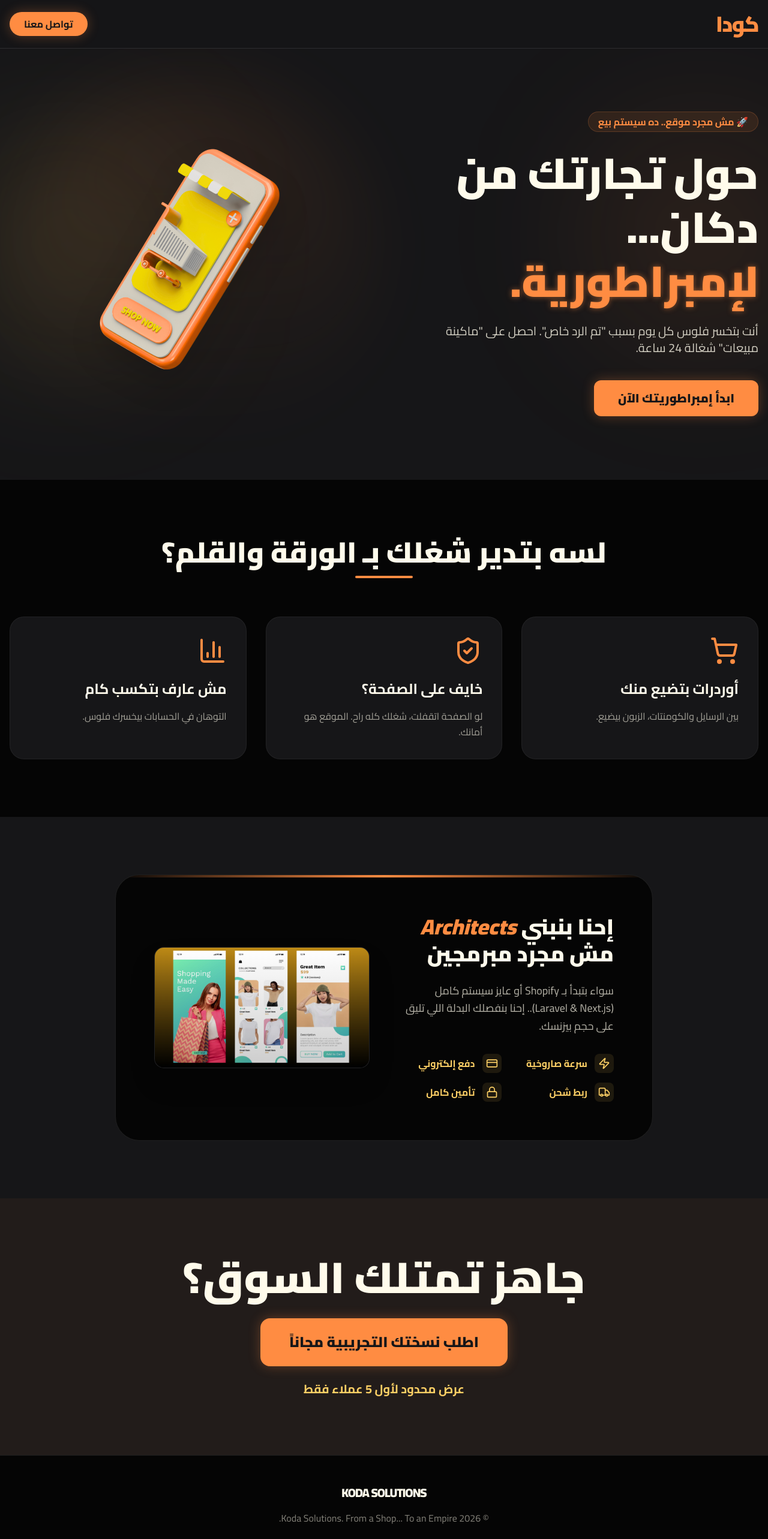
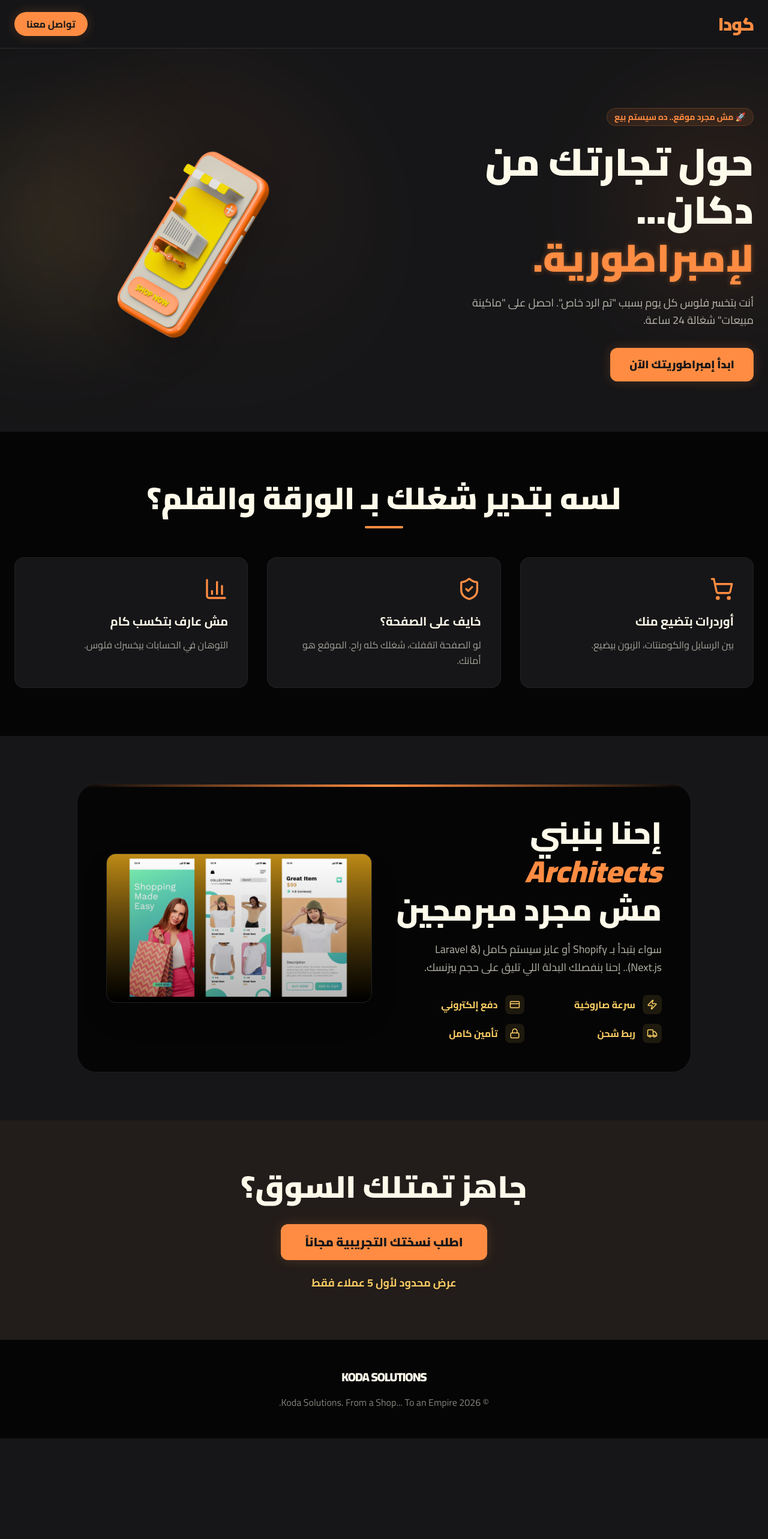
Before and after one commit to Koda-Solutions/Koda, a Next.js app: page / in a window 1280 px wide. Shown: the top 2566 px of the page at 60% size. After the commit the page ends 2398 px from the top, so only its background shows below. Built offline with nearby package versions, Linux system fonts and the light colour scheme.

Commit message:
Obtmizing the performance

```diff
--- a/src/app/globals.css
+++ b/src/app/globals.css
@@ -20,18 +20,34 @@ body {
   color: var(--foreground);
   font-family: var(--font-cairo);
   overflow-x: hidden;
+  -webkit-font-smoothing: antialiased;
+  -moz-osx-font-smoothing: grayscale;
 }
 
 @layer base {
   * {
     @apply border-white/10;
   }
+
+  h1 {
+    font-size: clamp(2.5rem, 5vw, 4.5rem);
+    line-height: 1.1;
+  }
+
+  h2 {
+    font-size: clamp(2rem, 4vw, 3.5rem);
+    line-height: 1.2;
+  }
+}
+
+.container {
+  max-width: 1280px !important;
 }
 
 .glow-orange {
-  box-shadow: 0 0 20px rgba(255, 140, 66, 0.3);
+  box-shadow: 0 0 20px rgba(255, 140, 66, 0.2);
 }
 
 .glow-text {
-  text-shadow: 0 0 10px rgba(255, 140, 66, 0.5);
+  text-shadow: 0 0 10px rgba(255, 140, 66, 0.4);
 }
--- a/src/components/CTA.tsx
+++ b/src/components/CTA.tsx
@@ -5,20 +5,19 @@ import { motion } from 'framer-motion';
 
 export default function CTA() {
   return (
-    <section className="py-24 relative overflow-hidden">
+    <section className="py-16 lg:py-20 relative overflow-hidden">
       <div className="absolute inset-0 bg-primary/5" />
-      <div className="container mx-auto px-4 relative z-10 text-center">
+      <div className="container mx-auto px-6 relative z-10 text-center">
         <motion.div
-          initial={{ opacity: 0, scale: 0.9 }}
+          initial={{ opacity: 0, scale: 0.98 }}
           whileInView={{ opacity: 1, scale: 1 }}
+          viewport={{ once: true }}
           className="max-w-3xl mx-auto"
         >
-          <h2 className="text-5xl lg:text-7xl font-black mb-8">
-            جاهز تمتلك السوق؟
-          </h2>
+          <h2 className="font-black mb-8">جاهز تمتلك السوق؟</h2>
           <motion.button
-            whileHover={{ scale: 1.05 }}
-            whileTap={{ scale: 0.95 }}
+            whileHover={{ scale: 1.02 }}
+            whileTap={{ scale: 0.98 }}
             onClick={() => {
               const message =
                 'مساء الخير، شوفت صور الأبلكيشن والنظام وعايز أجرب نسخة تجريبية (Demo) للتطبيق.';
@@ -28,11 +27,11 @@ export default function CTA() {
                 '_blank'
               );
             }}
-            className="bg-primary text-background text-2xl font-black px-12 py-6 rounded-2xl glow-orange hover:bg-secondary transition-all mb-6"
+            className="bg-primary text-background text-lg lg:text-xl font-black px-10 py-4 rounded-xl glow-orange hover:bg-secondary transition-all mb-6"
           >
             اطلب نسختك التجريبية مجاناً
           </motion.button>
-          <p className="text-secondary font-bold text-xl animate-pulse">
+          <p className="text-secondary font-bold text-lg animate-pulse">
             عرض محدود لأول 5 عملاء فقط
           </p>
         </motion.div>
--- a/src/components/Hero.tsx
+++ b/src/components/Hero.tsx
@@ -9,61 +9,66 @@ export default function Hero() {
   const [isModalOpen, setIsModalOpen] = useState(false);
 
   return (
-    <section className="relative min-h-screen flex items-center pt-20 overflow-hidden">
+    <section className="relative min-h-[90vh] flex items-center pt-16 lg:pt-24 overflow-hidden">
       {/* Background Accents - إضاءات الخلفية */}
-      <div className="absolute top-1/4 -right-20 w-96 h-96 bg-primary/10 rounded-full blur-[120px]" />
-      <div className="absolute bottom-1/4 -left-20 w-96 h-96 bg-secondary/10 rounded-full blur-[120px]" />
+      <div className="absolute top-1/4 -right-20 w-80 h-80 bg-primary/10 rounded-full blur-[100px]" />
+      <div className="absolute bottom-1/4 -left-20 w-80 h-80 bg-secondary/10 rounded-full blur-[100px]" />
 
-      <div className="container mx-auto px-4 grid lg:grid-cols-2 gap-12 items-center">
+      <div className="container mx-auto px-6 grid lg:grid-cols-2 gap-10 items-center">
         {/* Text Content - جزء الكلام */}
         <motion.div
-          initial={{ opacity: 0, x: 50 }}
-          whileInView={{ opacity: 1, x: 0 }}
-          transition={{ duration: 0.8 }}
+          initial={{ opacity: 0, y: 20 }}
+          whileInView={{ opacity: 1, y: 0 }}
+          viewport={{ once: true }}
+          transition={{ duration: 0.6 }}
           className="text-right z-10"
         >
-          <div className="inline-block px-4 py-1 rounded-full bg-primary/10 border border-primary/20 text-primary font-bold mb-6">
+          <div className="inline-block px-3 py-1 rounded-full bg-primary/10 border border-primary/20 text-primary text-sm font-bold mb-5">
             🚀 مش مجرد موقع.. ده سيستم بيع
           </div>
-          <h1 className="text-5xl lg:text-7xl font-black mb-6 leading-tight">
+          <h1 className="font-black mb-5 leading-tight">
             حول تجارتك من دكان... <br />
             <span className="text-primary glow-text">لإمبراطورية.</span>
           </h1>
-          <p className="text-xl text-text/80 mb-10 max-w-xl ml-auto">
+          <p className="text-lg text-text/70 mb-8 max-w-lg ml-auto leading-relaxed">
             أنت بتخسر فلوس كل يوم بسبب &quot;تم الرد خاص&quot;. احصل على
             &quot;ماكينة مبيعات&quot; شغالة 24 ساعة.
           </p>
           <motion.button
-            whileHover={{ scale: 1.05 }}
-            whileTap={{ scale: 0.95 }}
+            whileHover={{ scale: 1.02 }}
+            whileTap={{ scale: 0.98 }}
             onClick={() => setIsModalOpen(true)}
-            className="bg-primary text-background text-xl font-black px-10 py-4 rounded-xl glow-orange hover:bg-secondary transition-all"
+            className="bg-primary text-background text-lg font-black px-8 py-3.5 rounded-xl glow-orange hover:bg-secondary transition-all"
           >
             ابدأ إمبراطوريتك الآن
           </motion.button>
         </motion.div>
 
         <motion.div
-          initial={{ opacity: 0, scale: 0.8 }}
+          initial={{ opacity: 0, scale: 0.95 }}
           whileInView={{ opacity: 1, scale: 1 }}
-          transition={{ duration: 0.8 }}
+          viewport={{ once: true }}
+          transition={{ duration: 0.6 }}
           className="relative aspect-square flex items-center justify-center"
         >
-          <div className="absolute inset-0 bg-gradient-to-b from-primary/20 to-transparent rounded-full blur-3xl opacity-50" />
+          <div className="absolute inset-0 bg-gradient-to-b from-primary/15 to-transparent rounded-full blur-3xl opacity-40" />
 
           <motion.div
-            animate={{ y: [0, -25, 0] }} // حركة طيران ناعمة
-            transition={{ duration: 5, repeat: Infinity, ease: 'easeInOut' }}
+            animate={{ y: [0, -15, 0] }} // حركة طيران ناعمة ومخففة
+            transition={{ duration: 6, repeat: Infinity, ease: 'easeInOut' }}
             className="relative z-10 w-full h-full flex items-center justify-center"
           >
             {/* الصورة نفسها */}
+            <div className="relative w-[85%] h-[85%]">
               <Image
                 src="/Hero-Photo.png"
                 alt="Koda Mobile Store Application"
                 fill
-              className="object-contain drop-shadow-2xl hover:scale-105 transition-transform duration-500"
+                sizes="(max-width: 768px) 100vw, 50vw"
+                className="object-contain drop-shadow-2xl"
                 priority
               />
+            </div>
           </motion.div>
         </motion.div>
       </div>
--- a/src/components/Navbar.tsx
+++ b/src/components/Navbar.tsx
@@ -6,8 +6,8 @@ import { motion } from 'framer-motion';
 export default function Navbar() {
   return (
     <nav className="fixed top-0 left-0 right-0 z-50 bg-background/80 backdrop-blur-md border-b border-white/10">
-      <div className="container mx-auto px-4 h-20 flex items-center justify-between">
-        <div className="text-4xl font-black tracking-tighter text-primary">
+      <div className="container mx-auto px-6 h-16 lg:h-20 flex items-center justify-between">
+        <div className="text-2xl lg:text-3xl font-black tracking-tighter text-primary">
           كودا
         </div>
 
@@ -22,7 +22,7 @@ export default function Navbar() {
               '_blank'
             );
           }}
-          className="bg-primary text-background font-bold px-6 py-2 rounded-full glow-orange transition-all hover:bg-secondary"
+          className="bg-primary text-background text-sm lg:text-base font-bold px-5 py-2 rounded-full glow-orange transition-all hover:bg-secondary"
         >
           تواصل معنا
         </motion.button>
--- a/src/components/PainPoints.tsx
+++ b/src/components/PainPoints.tsx
@@ -6,17 +6,17 @@ import { ShoppingCart, ShieldCheck, BarChart3 } from 'lucide-react';
 
 const points = [
   {
-    icon: <ShoppingCart className="w-12 h-12 text-primary" />,
+    icon: <ShoppingCart className="w-10 h-10 text-primary" />,
     title: 'أوردرات بتضيع منك',
     desc: 'بين الرسايل والكومنتات، الزبون بيضيع.',
   },
   {
-    icon: <ShieldCheck className="w-12 h-12 text-primary" />,
+    icon: <ShieldCheck className="w-10 h-10 text-primary" />,
     title: 'خايف على الصفحة؟',
     desc: 'لو الصفحة اتقفلت، شغلك كله راح. الموقع هو أمانك.',
   },
   {
-    icon: <BarChart3 className="w-12 h-12 text-primary" />,
+    icon: <BarChart3 className="w-10 h-10 text-primary" />,
     title: 'مش عارف بتكسب كام',
     desc: 'التوهان في الحسابات بيخسرك فلوس.',
   },
@@ -24,30 +24,31 @@ const points = [
 
 export default function PainPoints() {
   return (
-    <section className="py-24 bg-card relative overflow-hidden">
-      <div className="container mx-auto px-4">
-        <div className="text-center mb-16">
-          <h2 className="text-4xl lg:text-5xl font-black mb-4">
-            لسه بتدير شغلك بـ الورقة والقلم؟
-          </h2>
-          <div className="w-24 h-1 bg-primary mx-auto rounded-full" />
+    <section className="py-16 lg:py-20 bg-card relative overflow-hidden">
+      <div className="container mx-auto px-6">
+        <div className="text-center mb-12">
+          <h2 className="font-black mb-4">لسه بتدير شغلك بـ الورقة والقلم؟</h2>
+          <div className="w-16 h-1 bg-primary mx-auto rounded-full" />
         </div>
 
-        <div className="grid md:grid-cols-3 gap-8">
+        <div className="grid md:grid-cols-3 gap-6 lg:gap-8">
           {points.map((point, index) => (
             <motion.div
               key={index}
-              initial={{ opacity: 0, y: 30 }}
+              initial={{ opacity: 0, y: 20 }}
               whileInView={{ opacity: 1, y: 0 }}
-              transition={{ delay: index * 0.2 }}
-              whileHover={{ y: -10, borderColor: 'rgba(255, 140, 66, 0.5)' }}
-              className="p-8 rounded-3xl bg-background border border-white/5 transition-all duration-300 group"
+              viewport={{ once: true }}
+              transition={{ delay: index * 0.1 }}
+              whileHover={{ y: -5, borderColor: 'rgba(255, 140, 66, 0.3)' }}
+              className="p-6 lg:p-8 rounded-2xl bg-background border border-white/5 transition-all duration-300 group"
             >
-              <div className="mb-6 group-hover:scale-110 transition-transform duration-300">
+              <div className="mb-5 group-hover:scale-105 transition-transform duration-300">
                 {point.icon}
               </div>
-              <h3 className="text-2xl font-bold mb-4">{point.title}</h3>
-              <p className="text-text/60 leading-relaxed">{point.desc}</p>
+              <h3 className="text-xl font-bold mb-3">{point.title}</h3>
+              <p className="text-text/60 text-sm lg:text-base leading-relaxed">
+                {point.desc}
+              </p>
             </motion.div>
           ))}
         </div>
--- a/src/components/Solution.tsx
+++ b/src/components/Solution.tsx
@@ -4,24 +4,24 @@ import Image from 'next/image';
 import { Zap, CreditCard, Truck, Lock } from 'lucide-react';
 
 const features = [
-  { icon: <Zap size={20} />, text: 'سرعة صاروخية' },
-  { icon: <CreditCard size={20} />, text: 'دفع إلكتروني' },
-  { icon: <Truck size={20} />, text: 'ربط شحن' },
-  { icon: <Lock size={20} />, text: 'تأمين كامل' },
+  { icon: <Zap size={18} />, text: 'سرعة صاروخية' },
+  { icon: <CreditCard size={18} />, text: 'دفع إلكتروني' },
+  { icon: <Truck size={18} />, text: 'ربط شحن' },
+  { icon: <Lock size={18} />, text: 'تأمين كامل' },
 ];
 
 export default function Solution() {
   return (
-    <section className="py-24 relative">
-      <div className="container mx-auto px-4">
-        <div className="max-w-4xl mx-auto bg-card border border-white/10 rounded-[40px] p-8 lg:p-16 relative overflow-hidden">
+    <section className="py-16 lg:py-20 relative">
+      <div className="container mx-auto px-6">
+        <div className="max-w-5xl mx-auto bg-card border border-white/10 rounded-[32px] p-8 lg:p-12 relative overflow-hidden">
           {/* Top Border Gradient */}
           <div className="absolute top-0 left-0 w-full h-1 bg-gradient-to-r from-transparent via-primary to-transparent" />
 
-          <div className="grid lg:grid-cols-2 gap-12 items-center">
+          <div className="grid lg:grid-cols-2 gap-10 items-center">
             {/* Text Content */}
             <div>
-              <h2 className="text-4xl font-black mb-6 leading-tight">
+              <h2 className="font-black mb-5 leading-tight">
                 إحنا بنبني{' '}
                 <span className="text-primary italic">Architects</span> <br />
                 مش مجرد مبرمجين
@@ -35,9 +35,9 @@ export default function Solution() {
                 {features.map((f, i) => (
                   <div
                     key={i}
-                    className="flex items-center gap-3 text-secondary font-bold"
+                    className="flex items-center gap-3 text-secondary font-bold text-sm lg:text-base"
                   >
-                    <div className="w-8 h-8 rounded-lg bg-secondary/10 flex items-center justify-center">
+                    <div className="w-8 h-8 rounded-lg bg-secondary/10 flex items-center justify-center shrink-0">
                       {f.icon}
                     </div>
                     {f.text}
@@ -52,12 +52,12 @@ export default function Solution() {
                 src="/Solution-shopping-app.png"
                 alt="Koda E-commerce Solution"
                 fill
+                sizes="(max-width: 768px) 100vw, 40vw"
                 className="object-cover hover:scale-105 transition-transform duration-700"
-                priority
               />
 
               {/* Optional: Subtle Overlay for better blending */}
-              <div className="absolute inset-0 bg-gradient-to-t from-black/20 to-transparent pointer-events-none" />
+              <div className="absolute inset-0 bg-gradient-to-t from-black/30 to-transparent pointer-events-none" />
             </div>
           </div>
         </div>
```
Lines whose indentation alone changed are shown as unchanged.
